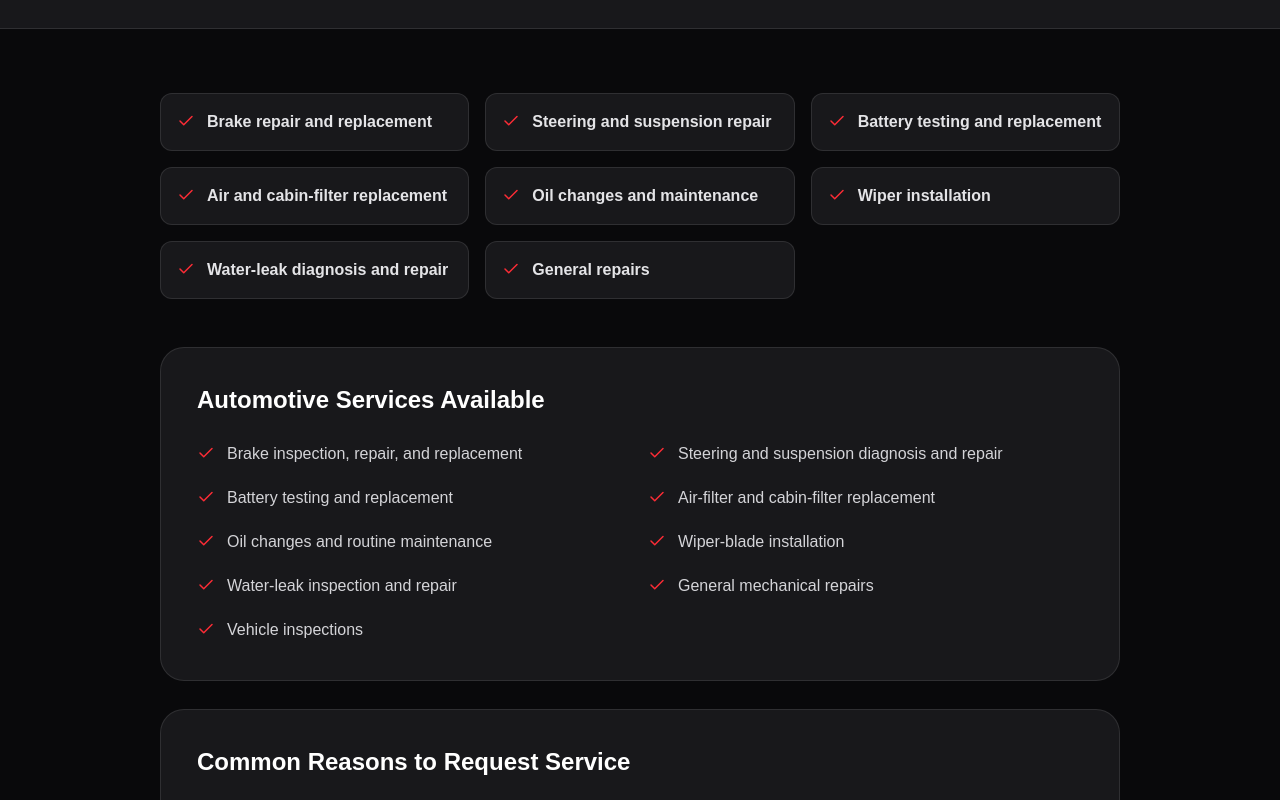
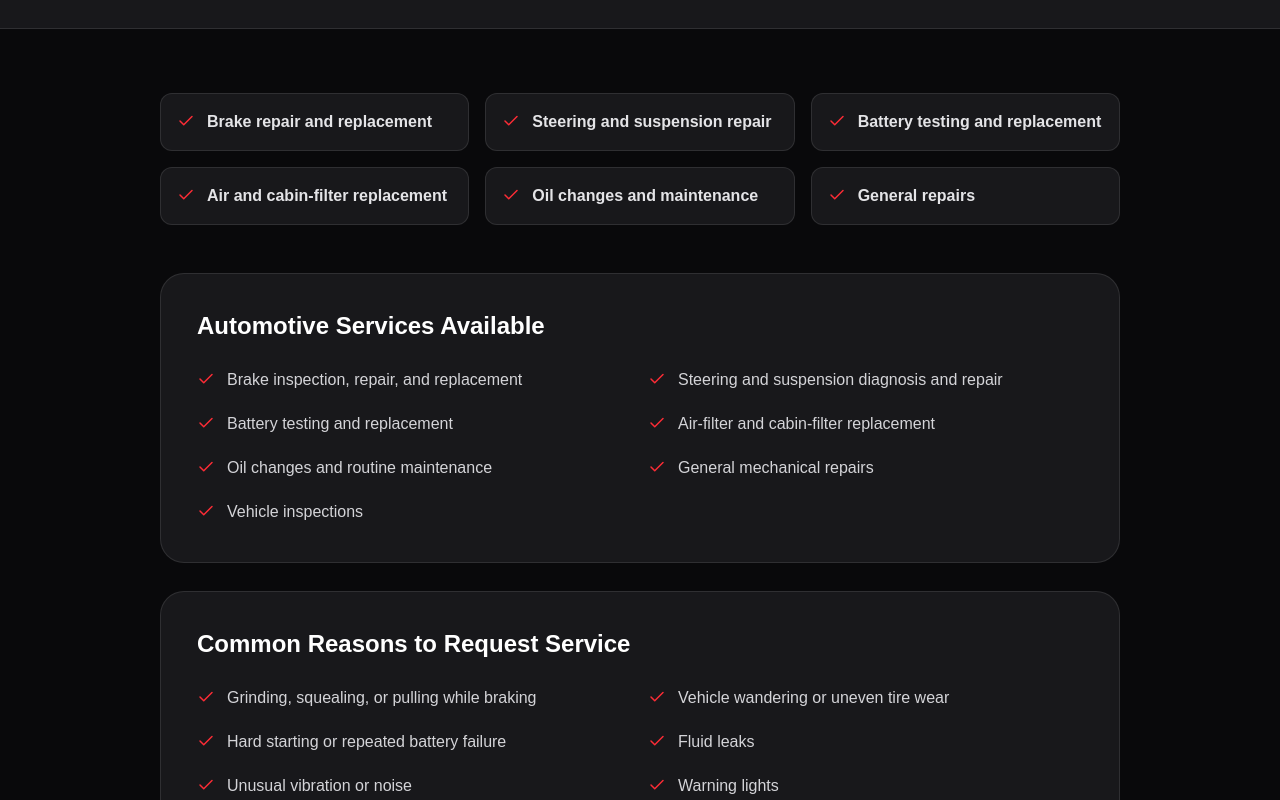
Before and after one commit to hyorinmarudk-blip/PVSM-Cloud, a Next.js app in the folder website/: page /services/automotive-repair in a window 1280 px wide. Shown: the part 611-1411 px from the top of the page. Built offline with nearby package versions, Linux system fonts and the light colour scheme.

Commit message:
Update services.ts

```diff
--- a/website/src/data/services.ts
+++ b/website/src/data/services.ts
@@ -40,8 +40,6 @@ export const services: Service[] = [
       "Battery testing and replacement",
       "Air and cabin-filter replacement",
       "Oil changes and maintenance",
-      "Wiper installation",
-      "Water-leak diagnosis and repair",
       "General repairs",
     ],
     sections: [
@@ -53,8 +51,6 @@ export const services: Service[] = [
           "Battery testing and replacement",
           "Air-filter and cabin-filter replacement",
           "Oil changes and routine maintenance",
-          "Wiper-blade installation",
-          "Water-leak inspection and repair",
           "General mechanical repairs",
           "Vehicle inspections",
         ],
```
